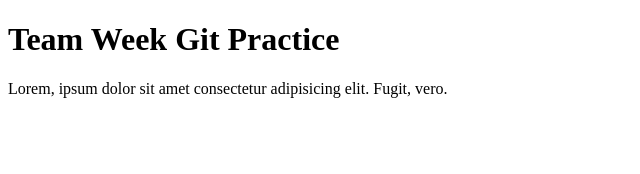
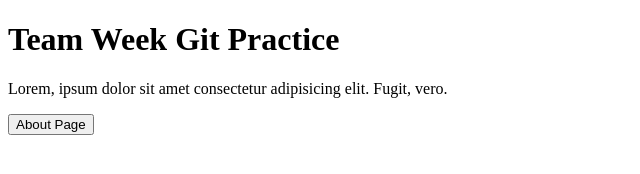
Before and after one commit to John-Njau/TeamWeekMock, a plain HTML site: page index.html in a window 1280 px wide. Shown: the whole page, without its empty margins (0-640 px from the left). Drawn offline with Linux system fonts and the light colour scheme.

Commit message:
ft:Added a button

```diff
--- a/index.html
+++ b/index.html
@@ -9,5 +9,6 @@
 <body>
     <h1>Team Week Git Practice</h1>
     <p>Lorem, ipsum dolor sit amet consectetur adipisicing elit. Fugit, vero.</p>
+    <a href="about.html"><button>About Page</button></a>
 </body>
 </html>
```
